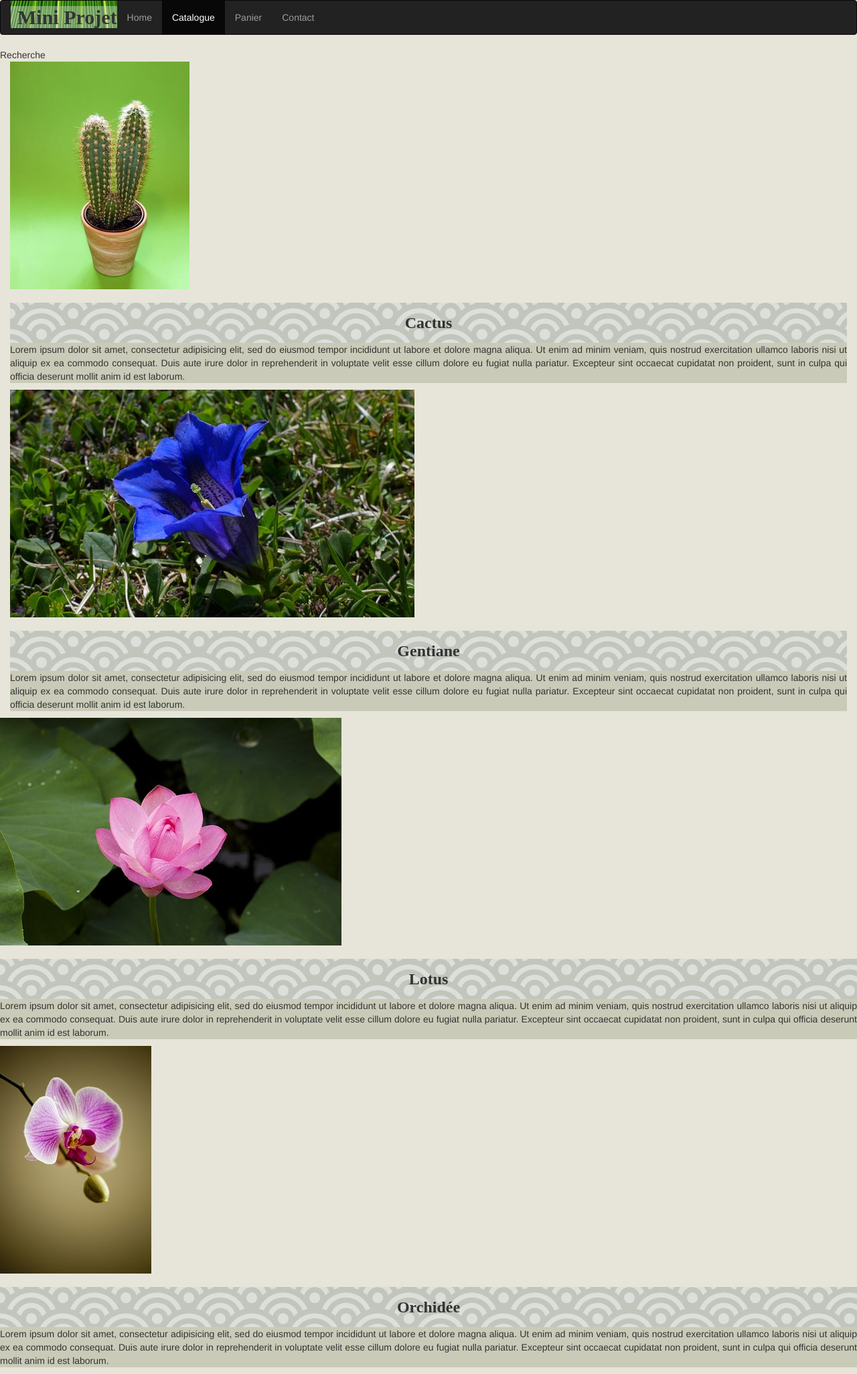
After one commit to Juandarov/mini-projet, a PHP site: page /catalogue.html in a window 1280 px wide. The commit adds this page. Shown: the whole page at 67% size. Run offline with PHP 8.4, Linux system fonts and the light colour scheme; some libraries are stand-ins or nearby versions.

Commit message:
avancé css

```diff
--- a/bower.json
+++ b/bower.json
@@ -16,6 +16,7 @@
   ],
   "dependencies": {
     "jquery": "^3.1.1",
-    "bootstrap": "^3.3.7"
+    "bootstrap": "^3.3.7",
+    "SlidesJS": "^3.0.4"
   }
 }
--- /dev/null
+++ b/catalogue.html
@@ -0,0 +1,92 @@
+<!DOCTYPE html>
+<html lang="fr">
+
+<head>
+    <meta charset="utf-8">
+    <meta http-equiv="X-UA-Compatible" content="IE=edge">
+    <meta name="viewport" content="width=device-width, initial-scale=1">
+    <title>Catalogue</title>
+
+    <link href="static/external/bootstrap/dist/css/bootstrap.min.css" rel="stylesheet">
+    <link rel="stylesheet" href="static/css/style.css">
+
+</head>
+
+<body>
+    <h1>Mini Projet</h1>
+    <header>
+        <nav class="navbar navbar-inverse">
+            <div class="container-fluid">
+                <div class="navbar-header">
+                    <button type="button" class="navbar-toggle" data-toggle="collapse" data-target="#myNavbar">
+                    <span class="icon-bar"></span>
+                    <span class="icon-bar"></span>
+                    <span class="icon-bar"></span>
+                    </button>
+                    <h2 class=" enjoy-css" href="#">Mini Projet</h2>
+                </div>
+                <div class="collapse navbar-collapse" id="myNavbar">
+                    <ul class="nav navbar-nav">
+                        <li><a href="index.html">Home</a></li>
+                        <li class="active"><a href="#">Catalogue</a></li>
+                        <li><a href="#">Panier</a></li>
+                        <li><a href="#">Contact</a></li>
+                    </ul>
+                </div>
+            </div>
+        </nav>
+    </header>
+    <div class="row">
+        <nav>
+            <div class="col-xs-12 col-ld-4">
+                Recherche
+
+            </div>
+        </nav>
+    </div>
+    <main>
+        <div class="col-xs-12 col-ld-8">
+                <div class="row">
+                    <div class="col-xs-12 col-ld-4">
+                        <section>
+                            <img src="static/images/cactus.jpg" alt="cactus">
+                            <h3>Cactus</h3>
+                            <p>Lorem ipsum dolor sit amet, consectetur adipisicing elit, sed do eiusmod tempor incididunt ut labore et dolore magna aliqua. Ut enim ad minim veniam, quis nostrud exercitation ullamco laboris nisi ut aliquip ex ea commodo consequat. Duis aute irure dolor in reprehenderit in voluptate velit esse cillum dolore eu fugiat nulla pariatur. Excepteur sint occaecat cupidatat non proident, sunt in culpa qui officia deserunt mollit anim id est laborum.</p>
+                        </section>
+                    </div>
+                    <div class="col-xs-12 col-ld-4">
+                        <section>
+                            <img src="static/images/gentiane.jpg" alt="gentiane">
+                            <h3>Gentiane</h3>
+                            <p>Lorem ipsum dolor sit amet, consectetur adipisicing elit, sed do eiusmod tempor incididunt ut labore et dolore magna aliqua. Ut enim ad minim veniam, quis nostrud exercitation ullamco laboris nisi ut aliquip ex ea commodo consequat. Duis aute irure dolor in reprehenderit in voluptate velit esse cillum dolore eu fugiat nulla pariatur. Excepteur sint occaecat cupidatat non proident, sunt in culpa qui officia deserunt mollit anim id est laborum.</p>
+                        </section>
+                    </div>
+                    <div class="row">
+                        <div class="col-xs-12 col-ld-4">
+                            <section>
+                                <img src="static/images/lotus.jpg" alt="lotus">
+                                <h3>Lotus</h3>
+                                <p>Lorem ipsum dolor sit amet, consectetur adipisicing elit, sed do eiusmod tempor incididunt ut labore et dolore magna aliqua. Ut enim ad minim veniam, quis nostrud exercitation ullamco laboris nisi ut aliquip ex ea commodo consequat. Duis aute irure dolor in reprehenderit in voluptate velit esse cillum dolore eu fugiat nulla pariatur. Excepteur sint occaecat cupidatat non proident, sunt in culpa qui officia deserunt mollit anim id est laborum.</p>
+                            </section>
+                        </div>
+                        <div class="col-xs-12 col-ld-4">
+                            <section>
+                                <img src="static/images/orchidee.jpg" alt="orchidee">
+                                <h3>Orchidée</h3>
+                                <p>Lorem ipsum dolor sit amet, consectetur adipisicing elit, sed do eiusmod tempor incididunt ut labore et dolore magna aliqua. Ut enim ad minim veniam, quis nostrud exercitation ullamco laboris nisi ut aliquip ex ea commodo consequat. Duis aute irure dolor in reprehenderit in voluptate velit esse cillum dolore eu fugiat nulla pariatur. Excepteur sint occaecat cupidatat non proident, sunt in culpa qui officia deserunt mollit anim id est laborum.</p>
+                            </section>
+                        </div>
+
+                </div>
+
+            </div>
+        </div>
+    </main>
+
+    <script src="static/external/jquery/dist/jquery.min.js"></script>
+    <script src="static/external/bootstrap/dist/js/bootstrap.min.js"></script>
+
+    <script src="static/js/script.js"></script>
+</body>
+
+</html>
--- a/static/css/style.css
+++ b/static/css/style.css
@@ -1,3 +1,6 @@
+body {
+    background-color: #E7E5D9;
+    }
 .container {
     padding: 0;
 }
@@ -14,7 +17,7 @@ h1 {
     background-image: url(../images/palm.jpg);
 }
 
-h2 {
+.navbar-header h2 {
     margin: 0px;
     margin-top: 8px;
     padding-left: 10px;
@@ -26,3 +29,23 @@ h2 {
 .navbar-toggle {
     background-color: #333;
 }
+/*main*/
+#slides a {
+    display: none;
+}
+h3 {
+    background-image: url(../images/seigaiha.jpg);
+    text-align: center;
+    font-family: "Purisa";
+    font-weight: bolder;
+    /*border-top-left-radius: 0.5em;
+    border-top-right-radius: 0.5em;*/
+    padding: 0.7em 0;
+    margin-bottom: 0;
+}
+p {
+    background-color: #c9cbb8;
+    text-align: justify;
+}
+
+/*footer*/
--- a/static/js/script.js
+++ b/static/js/script.js
@@ -0,0 +1,31 @@
+$(document).ready(function(){
+    $("#slides").slidesjs({
+        width: 940,
+        height: 528,
+        play: {
+            active: true,
+        // [boolean] Generate the play and stop buttons.
+        // You cannot use your own buttons. Sorry.
+            effect: "slide",
+        // [string] Can be either "slide" or "fade".
+            interval: 4000,
+        // [number] Time spent on each slide in milliseconds.
+            auto: true,
+        // [boolean] Start playing the slideshow on load.
+            swap: true,
+        // [boolean] show/hide stop and play buttons
+            pauseOnHover: false,
+        // [boolean] pause a playing slideshow on hover
+            restartDelay: 2500,
+        // [number] restart delay on inactive slideshow
+    },
+        pagination: {
+            active: false,
+        // [boolean] Create pagination items.
+        // You cannot use your own pagination. Sorry.
+        effect: "fade",
+        // [string] Can be either "slide" or "fade".
+    },
+      });
+
+})
```
Also changed, not shown: index.html (+26 -2 lines), static/images/cactus.jpg (added), static/images/gentiane.jpg (added), static/images/lotus.jpg (added), static/images/orchidee.jpg (added), static/images/sagahia.jpg (added), static/images/seigaiha.jpg (added), static/images/seigaihia.jpg (added), static/images/tournesol.jpg (added), static/images/violettes.jpg (added), 1 other file.
